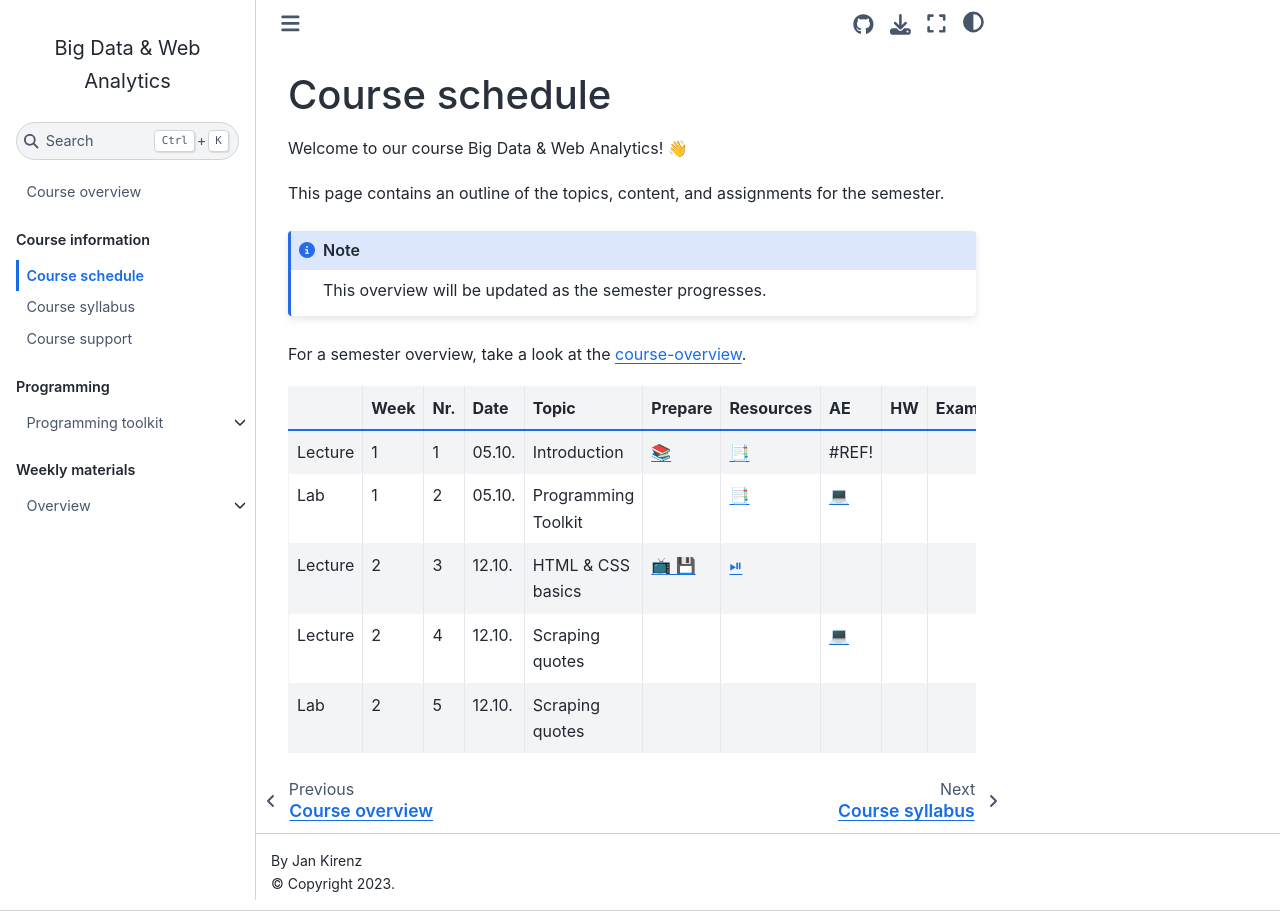
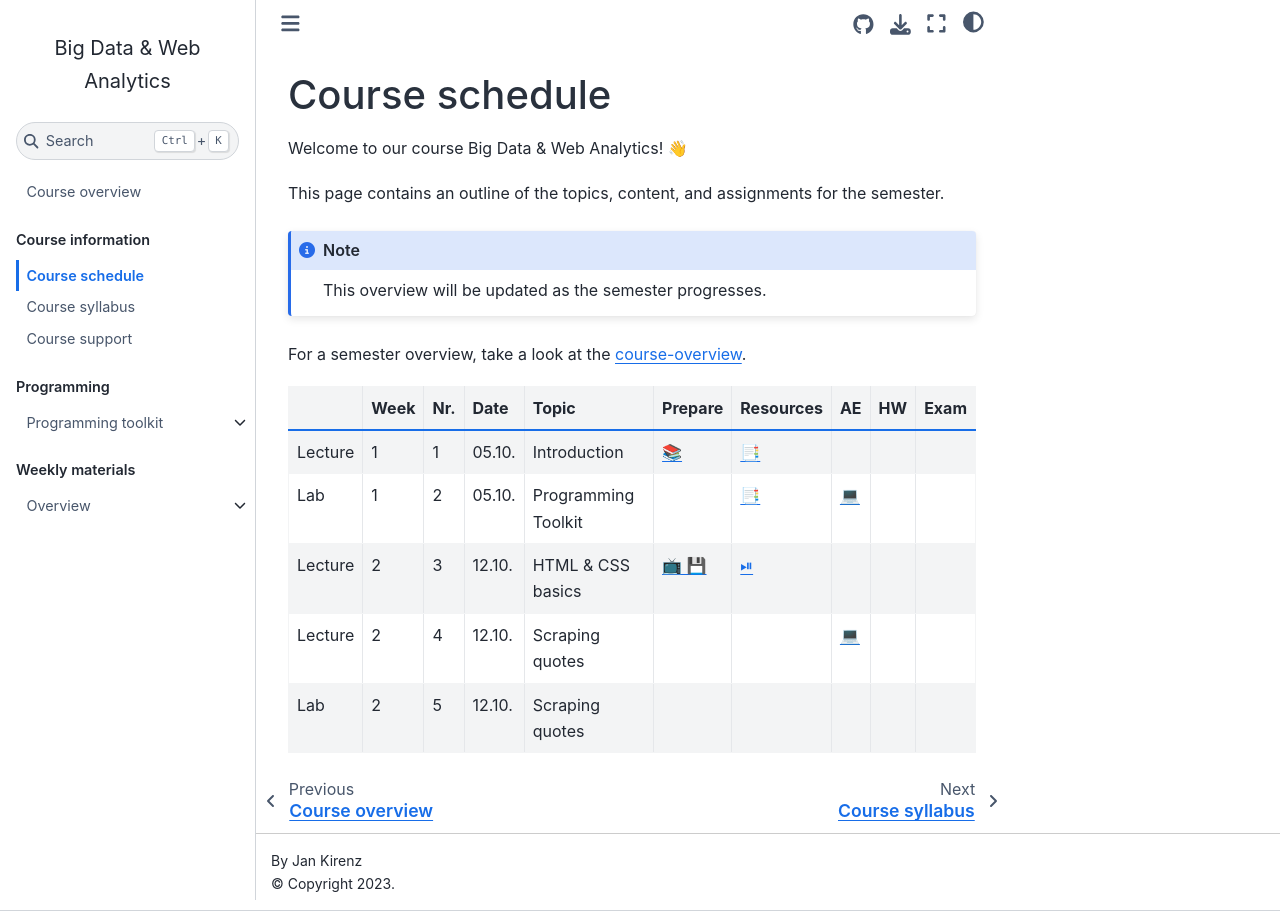
Before and after one commit to om2-ws22/website, a Jupyter Book: the page built from docs/course-schedule.md, in a window 1280 px wide. Built offline with Jupyter Book 1.0.4 settings and Sphinx 7.4.7 and the Sphinx Book theme 1.1.4, drawn with Linux system fonts in a browser that asks for light colours; comment, search, counter and statistics services are not loaded.

Commit message:
Update course-schedule.md

```diff
--- a/docs/course-schedule.md
+++ b/docs/course-schedule.md
@@ -14,7 +14,7 @@ For a semester overview, take a look at the [course-overview](../docs/course-ove
 
 |		|	Week	|	Nr.	|	Date	|	Topic	|	Prepare	|	Resources	|	AE	|	HW	|	Exam	|
 |	---	|	---	|	---	|	---	|	---	|	---	|	---	|	---	|	---	|	---	|
-|	Lecture	|	1	|	1	|	05.10.	|	Introduction	|	[📚](../weeks/week1.md)	|	[📑](https://docs.google.com/presentation/d/14mDixoFHReJhc7D3G0ooC_CZJ8R14AcjJLXqFfUmKgo/export/pdf)	|	#REF!	|		|		|
+|	Lecture	|	1	|	1	|	05.10.	|	Introduction	|	[📚](../weeks/week1.md)	|	[📑](https://docs.google.com/presentation/d/14mDixoFHReJhc7D3G0ooC_CZJ8R14AcjJLXqFfUmKgo/export/pdf)	|		|		|		|
 |	Lab	|	1	|	2	|	05.10.	|	Programming Toolkit	|		|	[📑](https://docs.google.com/presentation/d/1AHDCyelaOumvZ9-MRLEaSGCulXvvo-hcoFRrTESQW-c/export/pdf)	|	[💻](../weeks/week1.md)	|		|		|
 |	Lecture	|	2	|	3	|	12.10.	|	HTML & CSS basics	|	[📺 💾 ](../weeks/week2.md)	|	[⏯](https://kirenz.github.io/codelabs/codelabs/webscraping/#0)	|		|		|		|
 |	Lecture	|	2	|	4	|	12.10.	|	Scraping quotes	|		|		|	[💻](../weeks/week2.md)	|		|		|
```
